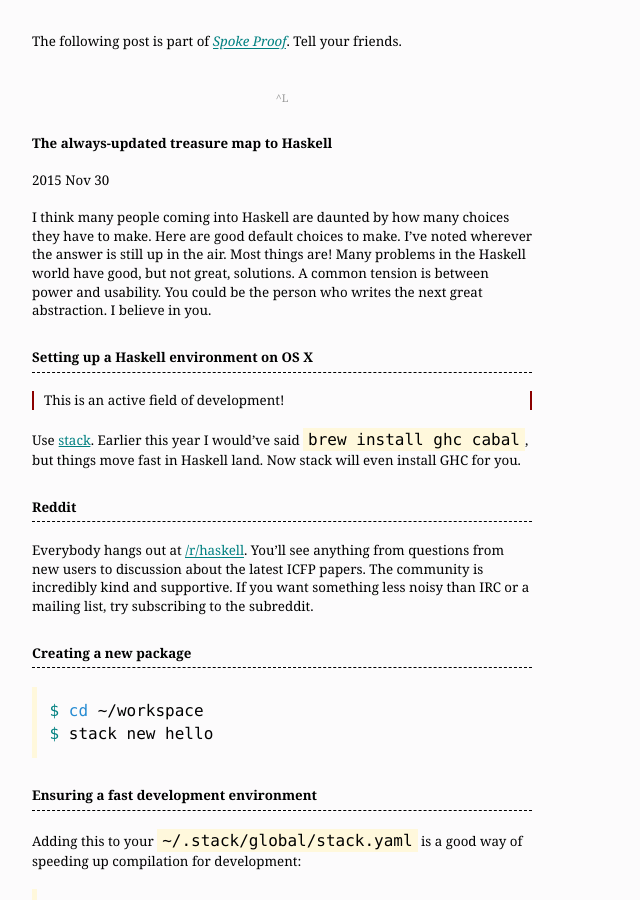
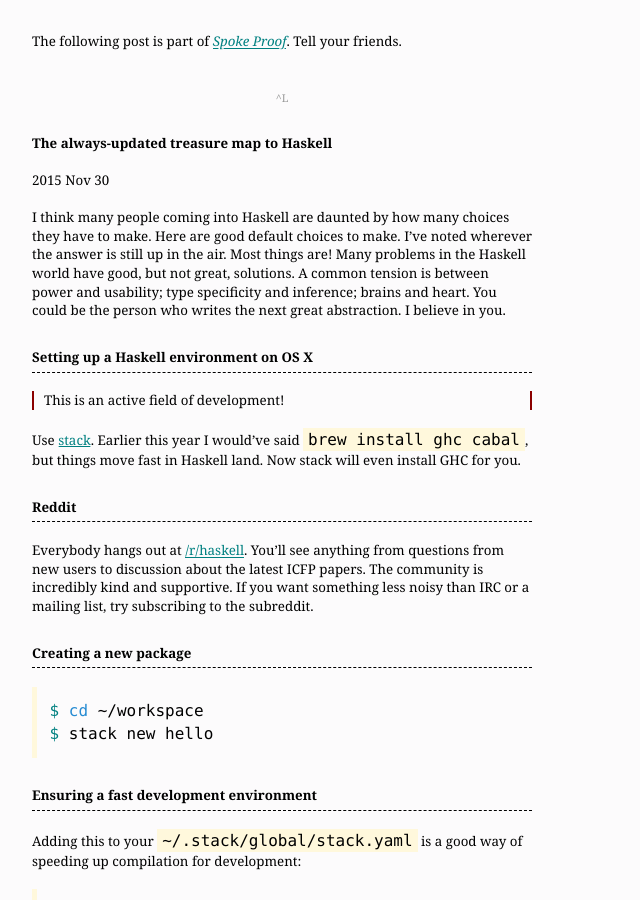
Before and after one commit to hlian/hao.codes, a Jekyll site: the page built from _posts/2015-11-30-haskell-treasure-map.md, in a window 1280 px wide and 900 px high. Shown: the whole window, without its empty margins (0-640 px from the left). Built offline with Jekyll 4.4.1, drawn with Linux system fonts in a browser that asks for light colours; Markdown is read by kramdown in place of the engine named in the settings; some of the changed text lies outside the part shown.

Commit message:
Update 2015-11-30-haskell-treasure-map.md

```diff
--- a/_posts/2015-11-30-haskell-treasure-map.md
+++ b/_posts/2015-11-30-haskell-treasure-map.md
@@ -4,7 +4,7 @@ title: "The always-updated treasure map to Haskell"
 author: hao
 ---
 
-I think many people coming into Haskell are daunted by how many choices they have to make. Here are good default choices to make. I've noted wherever the answer is still up in the air. Most things are! Many problems in the Haskell world have good, but not great, solutions. A common tension is between power and usability. You could be the person who writes the next great abstraction. I believe in you.
+I think many people coming into Haskell are daunted by how many choices they have to make. Here are good default choices to make. I've noted wherever the answer is still up in the air. Most things are! Many problems in the Haskell world have good, but not great, solutions. A common tension is between power and usability; type specificity and inference; brains and heart. You could be the person who writes the next great abstraction. I believe in you.
 
 ## Setting up a Haskell environment on OS X
 
```
Also changed, not shown: other parts of _posts/2015-11-30-haskell-treasure-map.md (+1 -1 lines).
